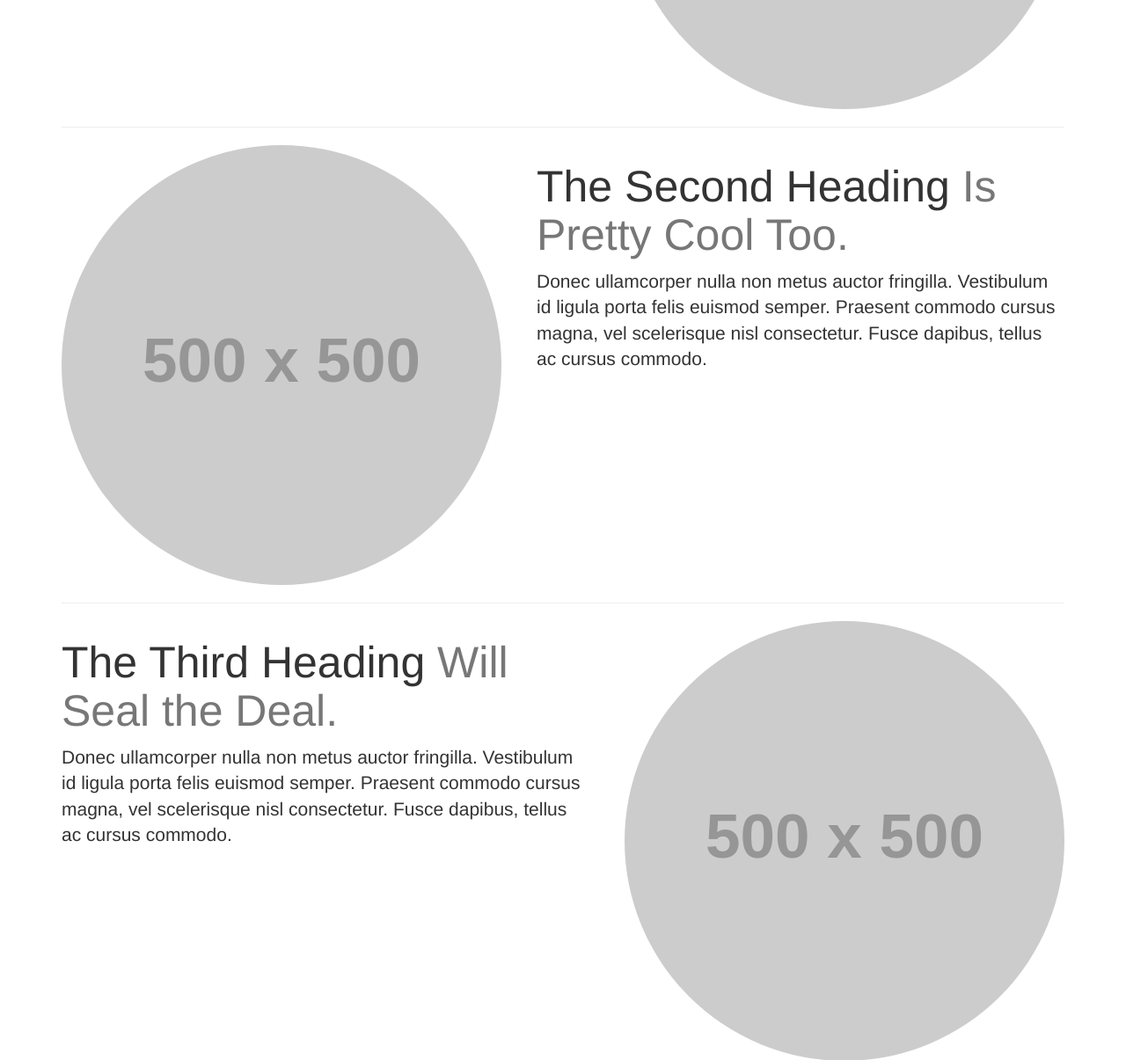
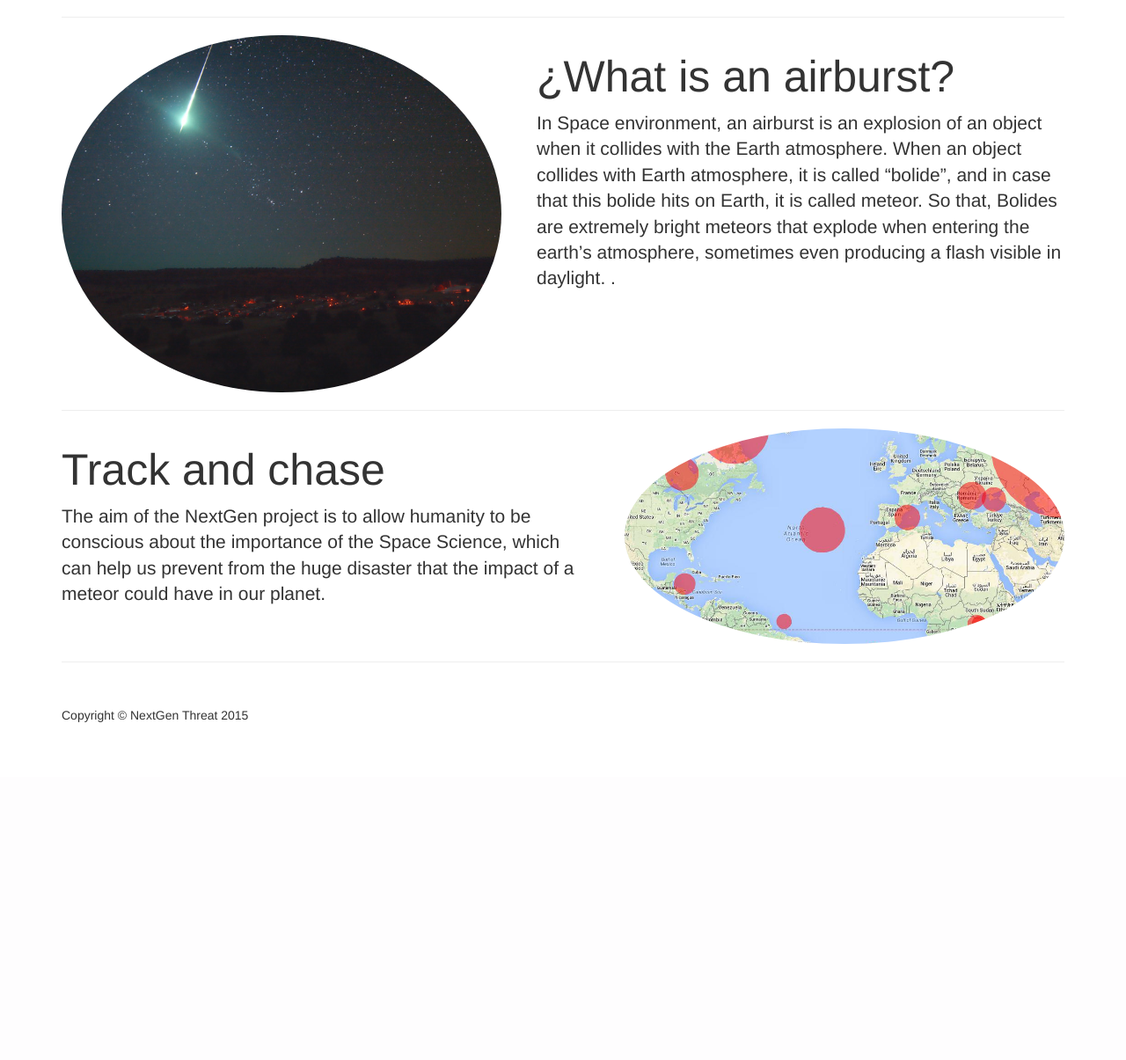
Before and after one commit to Razican/Exploding-Stars, a Django app: page / in a window 1280 px wide. Shown: the part 707-1912 px from the top of the page at 88% size. After the commit the page ends 1528 px from the top, so only its background shows below. Run offline with Django 3.2, Linux system fonts and the light colour scheme; grey boxes labelled with a size stand in for pictures from a placeholder-image service; some libraries are stand-ins or nearby versions.

Commit message:
added files
added some images and the index.html

```diff
--- a/web/spaceappsbilbao/NextGenThreat/templates/NextGenThreat/index.html
+++ b/web/spaceappsbilbao/NextGenThreat/templates/NextGenThreat/index.html
@@ -3,33 +3,32 @@
 {% block content %}
 	<!-- First Featurette -->
 	<div class="featurette" id="about">
-		<img class="featurette-image img-circle img-responsive pull-right" src="http://placehold.it/500x500">
-		<h2 class="featurette-heading">This First Heading
-			<span class="text-muted">Will Catch Your Eye</span>
+		<img class="featurette-image img-circle img-responsive pull-right" src="http://photojournal.jpl.nasa.gov/jpeg/PIA17896.jpg"height="500" width="500">
+		<h2 class="featurette-heading">NextGen Threat
 		</h2>
-		<p class="lead">Donec ullamcorper nulla non metus auctor fringilla. Vestibulum id ligula porta felis euismod semper. Praesent commodo cursus magna, vel scelerisque nisl consectetur. Fusce dapibus, tellus ac cursus commodo.</p>
+		<p class="lead">The aim objective of the project is to develop a software solution to graphically represent the information of the burst bolides. In order to achieve that, the NextGen team has developed both, a web application and an Android application, which represents in a map view the locations where the bolides have burst and which notify the users when a new burst take place.	</p>
 	</div>
 
 	<hr class="featurette-divider">
 
 	<!-- Second Featurette -->
 	<div class="featurette" id="services">
-		<img class="featurette-image img-circle img-responsive pull-left" src="http://placehold.it/500x500">
-		<h2 class="featurette-heading">The Second Heading
-			<span class="text-muted">Is Pretty Cool Too.</span>
+		<img class="featurette-image img-circle img-responsive pull-left" src="/static/NextGenThreat/img/bolide.jpg"height="500" width="500">
+		<h2 class="featurette-heading">¿What is an airburst?
 		</h2>
-		<p class="lead">Donec ullamcorper nulla non metus auctor fringilla. Vestibulum id ligula porta felis euismod semper. Praesent commodo cursus magna, vel scelerisque nisl consectetur. Fusce dapibus, tellus ac cursus commodo.</p>
+		<p class="lead">In Space environment, an airburst is an explosion of an object when it collides with the Earth atmosphere.
+		When an object collides with Earth atmosphere, it is called “bolide”, and in case that this bolide hits on Earth, it is called meteor. So that, Bolides are extremely bright meteors that explode when entering the earth’s atmosphere, sometimes even producing a flash visible in daylight.
+.</p>
 	</div>
 
 	<hr class="featurette-divider">
 
 	<!-- Third Featurette -->
 	<div class="featurette" id="contact">
-		<img class="featurette-image img-circle img-responsive pull-right" src="http://placehold.it/500x500">
-		<h2 class="featurette-heading">The Third Heading
-			<span class="text-muted">Will Seal the Deal.</span>
+		<img class="featurette-image img-circle img-responsive pull-right" src="/static/NextGenThreat/img/track.jpg"height="500" width="500">
+		<h2 class="featurette-heading">Track and chase
 		</h2>
-		<p class="lead">Donec ullamcorper nulla non metus auctor fringilla. Vestibulum id ligula porta felis euismod semper. Praesent commodo cursus magna, vel scelerisque nisl consectetur. Fusce dapibus, tellus ac cursus commodo.</p>
+		<p class="lead">The aim of the NextGen project is to allow humanity to be conscious about the importance of the Space Science, which can help us prevent from the huge disaster that the impact of a meteor could have in our planet.</p>
 	</div>
 
 	<hr class="featurette-divider">
```
Also changed, not shown: web/spaceappsbilbao/NextGenThreat/static/NextGenThreat/img/bolide.jpg (added), web/spaceappsbilbao/NextGenThreat/static/NextGenThreat/img/track.jpg (added).
